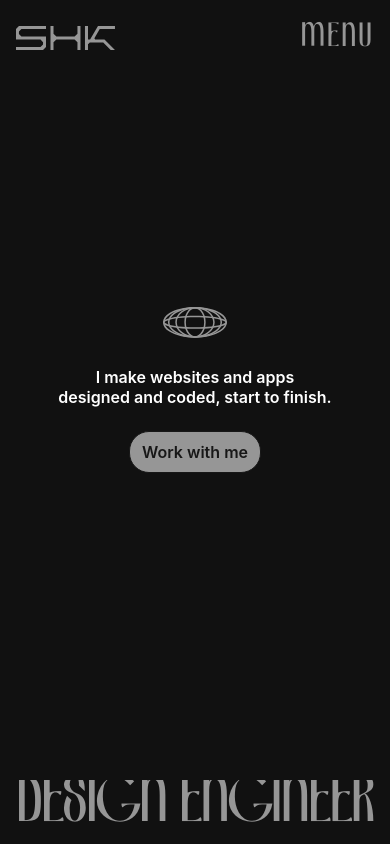
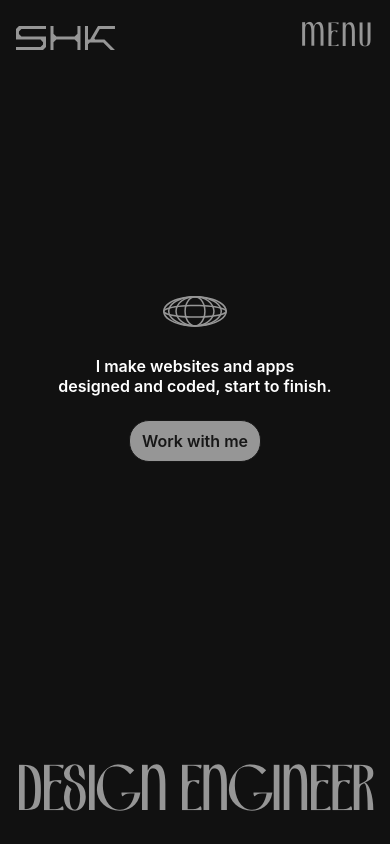
Before and after one commit to ShozabSHK10/Portfolio-Shozab-Sohail, a React (Vite) app: page / in a window 390 px wide. Built offline with nearby package versions, Linux system fonts and the light colour scheme; a web font is replaced by a local one.

Commit message:
fixed the role line-height

```diff
--- a/src/components/sections/Hero/Hero.css
+++ b/src/components/sections/Hero/Hero.css
@@ -41,10 +41,6 @@
   justify-content: center;
 }
 
-.hero-role{
-  /* overflow: hidden;  */
-}
-
 .my-role {
   display: block;
   font-family: "Pavot-Bold";
@@ -69,7 +65,7 @@
       margin: auto 0;
    }
 
-   .my-name{
+   .my-role{
     line-height: 1;
    }
 }
```
